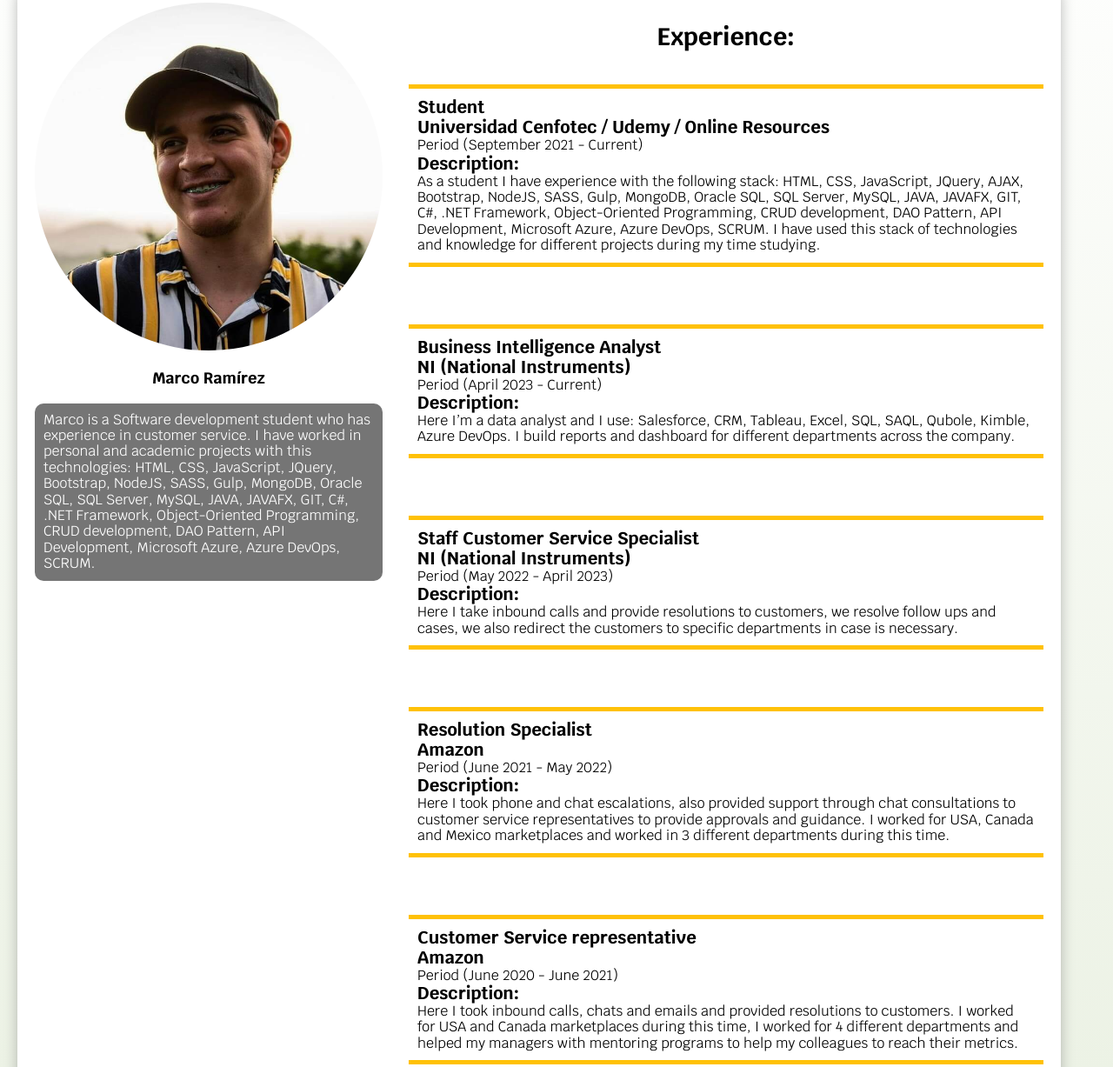
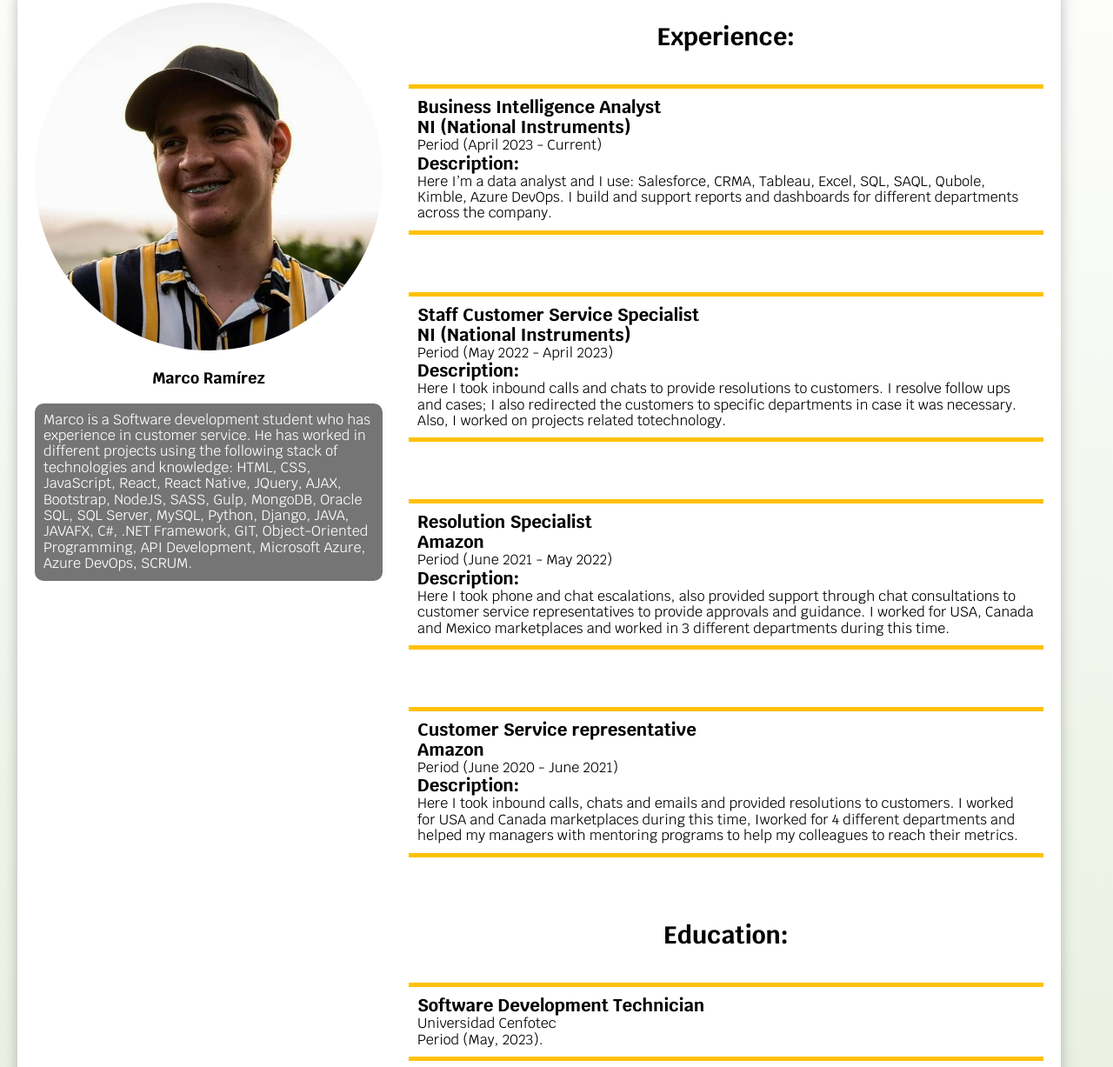
Before and after one commit to MarcoVRamirezD/Portfolio, a plain HTML site: page aboutmarco.html in a window 1280 px wide. Shown: the part 175-1402 px from the top of the page at 87% size. Drawn offline with Linux system fonts and the light colour scheme.

Commit message:
Important updates to the website
Information about my and the index has been updated

```diff
--- a/aboutmarco.html
+++ b/aboutmarco.html
@@ -33,7 +33,7 @@
             <img rel="preload" class="foto__marco" src="img/fotomarco.jpg" alt="Foto de Marco">
             <span></span>
             <h3>Marco Ramírez</h3>
-            <p class="texto__resumen">Marco is a Software development student who has experience in customer service. I have worked in personal and academic projects with this technologies: HTML, CSS, JavaScript, JQuery, Bootstrap, NodeJS, SASS, Gulp, MongoDB, Oracle SQL, SQL Server, MySQL, JAVA, JAVAFX, GIT, C#, .NET Framework, Object-Oriented Programming, CRUD development, DAO Pattern, API Development, Microsoft Azure, Azure DevOps, SCRUM.</p>
+            <p class="texto__resumen">Marco is a Software development student who has experience in customer service. He has worked in different projects using the following stack of technologies and knowledge: HTML, CSS, JavaScript, React, React Native, JQuery, AJAX, Bootstrap, NodeJS, SASS, Gulp, MongoDB, Oracle SQL, SQL Server, MySQL, Python, Django, JAVA, JAVAFX, C#, .NET Framework, GIT, Object-Oriented Programming, API Development, Microsoft Azure, Azure DevOps, SCRUM.</p>
         </section>
 
 
@@ -41,22 +41,14 @@
 
 
             <h2>Experience:</h2>
-            <p class="seccion__texto__contenido"><span>Student</span><br>
-                <span>Universidad Cenfotec / Udemy / Online Resources</span><br> Period (September 2021 - Current) <br> <span>Description:</span> <br>As a student I have experience with the following stack: HTML, CSS, JavaScript, JQuery, AJAX, Bootstrap, NodeJS, SASS, Gulp, MongoDB, Oracle SQL, SQL Server, MySQL, JAVA, JAVAFX, GIT,
-                C#, .NET Framework, Object-Oriented Programming, CRUD development, DAO Pattern, API Development, Microsoft Azure, Azure DevOps, SCRUM. I have used this stack of technologies and knowledge for different projects during my time studying.</p>
             <p class="seccion__texto__contenido"><span>Business Intelligence Analyst</span><br>
-                <span>NI (National Instruments)</span><br> Period (April 2023 - Current) <br> <span>Description:</span> <br>Here I’m a data analyst and I use: Salesforce, CRM, Tableau, Excel,
-                SQL, SAQL, Qubole, Kimble, Azure DevOps. I build reports and
-                dashboard for different departments across the company.</p>
+                <span>NI (National Instruments)</span><br> Period (April 2023 - Current) <br> <span>Description:</span> <br>Here I’m a data analyst and I use: Salesforce, CRMA, Tableau, Excel, SQL, SAQL, Qubole, Kimble, Azure DevOps. I build and support reports and dashboards for different departments across the company.</p>
             <p class="seccion__texto__contenido"><span>Staff Customer Service Specialist</span><br>
-                <span>NI (National Instruments)</span><br> Period (May 2022 - April 2023) <br> <span>Description: </span> <br> Here I take inbound calls and provide resolutions to customers, we resolve follow ups and cases, we also redirect the customers
-                to specific departments in case is necessary.</p>
+                <span>NI (National Instruments)</span><br> Period (May 2022 - April 2023) <br> <span>Description: </span> <br>Here I took inbound calls and chats to provide resolutions to customers. I resolve follow ups and cases; I also redirected the customers to specific departments in case it was necessary. Also, I worked on projects related totechnology.</p>
             <p class="seccion__texto__contenido"><span>Resolution Specialist</span><br>
-                <span>Amazon</span><br> Period (June 2021 - May 2022) <br> <span>Description:</span><br> Here I took phone and chat escalations, also provided support through chat consultations to customer service representatives to provide approvals
-                and guidance. I worked for USA, Canada and Mexico marketplaces and worked in 3 different departments during this time.</p>
+                <span>Amazon</span><br> Period (June 2021 - May 2022) <br> <span>Description:</span><br> Here I took phone and chat escalations, also provided support through chat consultations to customer service representatives to provide approvals and guidance. I worked for USA, Canada and Mexico marketplaces and worked in 3 different departments during this time.</p>
             <p class="seccion__texto__contenido"><span>Customer Service representative</span><br>
-                <span>Amazon</span><br> Period (June 2020 - June 2021) <br> <span>Description:</span> <br> Here I took inbound calls, chats and emails and provided resolutions to customers. I worked for USA and Canada marketplaces during this time, I
-                worked for 4 different departments and helped my managers with mentoring programs to help my colleagues to reach their metrics.</p>
+                <span>Amazon</span><br> Period (June 2020 - June 2021) <br> <span>Description:</span> <br> Here I took inbound calls, chats and emails and provided resolutions to customers. I worked for USA and Canada marketplaces during this time, Iworked for 4 different departments and helped my managers with mentoring programs to help my colleagues to reach their metrics.</p>
 
             <h2>Education:</h2>
             <p class="seccion__texto__contenido"><span>Software Development
```
Also changed, not shown: index.html (+3 -3 lines).
